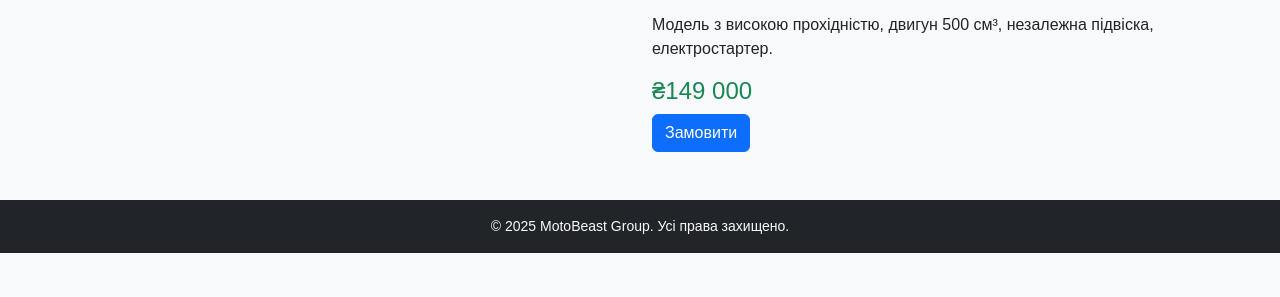
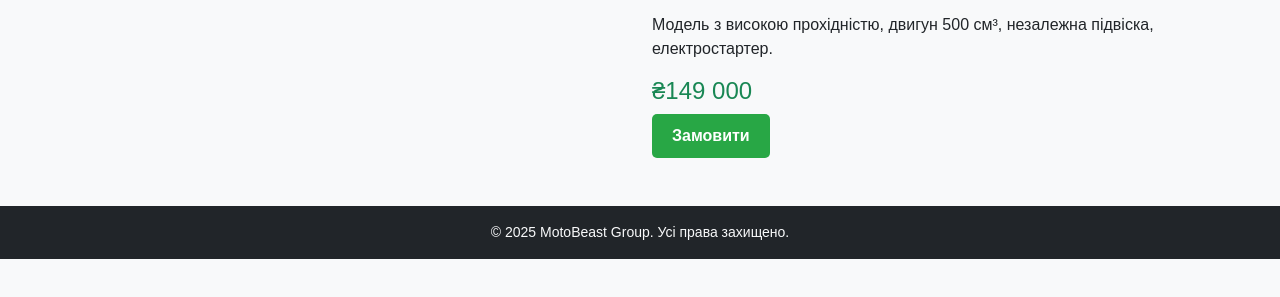
Before and after one commit to Moto7st/MotoBeast, a plain HTML site: page product.html in a window 1280 px wide. Shown: the part 187-484 px from the top of the page. Drawn offline with nearby package versions, Linux system fonts and the light colour scheme; files that its build step writes are made by us from their sources; files whose address does not match are found by name.

Commit message:
Update product.html

```diff
--- a/product.html
+++ b/product.html
@@ -52,7 +52,7 @@
         <p class="text-muted">Артикул: <span id="product-sku">MB-500PRO</span></p>
         <p id="product-desc">Модель з високою прохідністю, двигун 500 см³, незалежна підвіска, електростартер.</p>
         <h4 class="text-success" id="product-price">₴149 000</h4>
-        <button class="btn btn-primary">Замовити</button>
+       <button class="btn btn-order" data-bs-toggle="modal" data-bs-target="#orderModal">Замовити</button>
       </div>
     </div>
 
```
